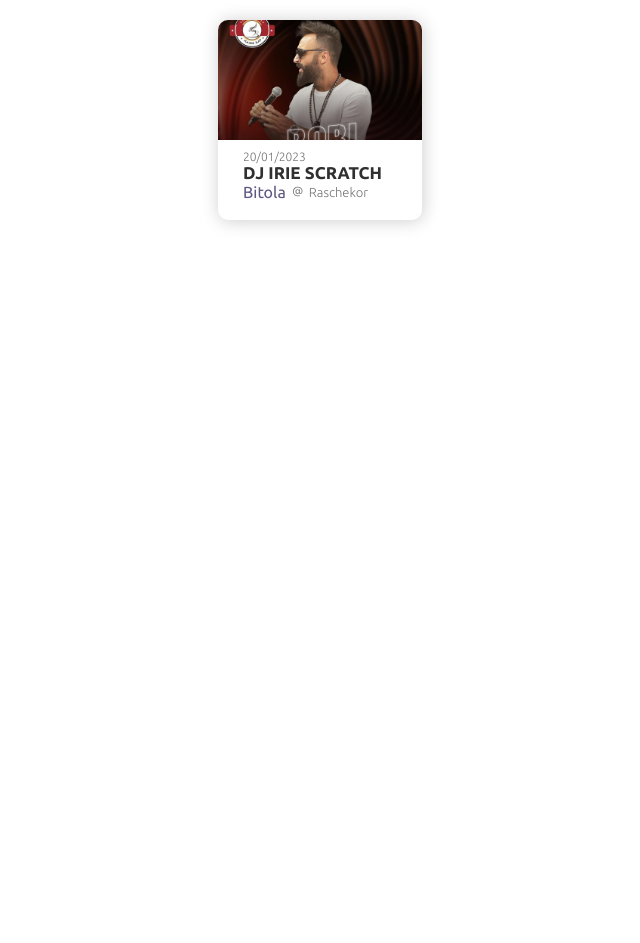
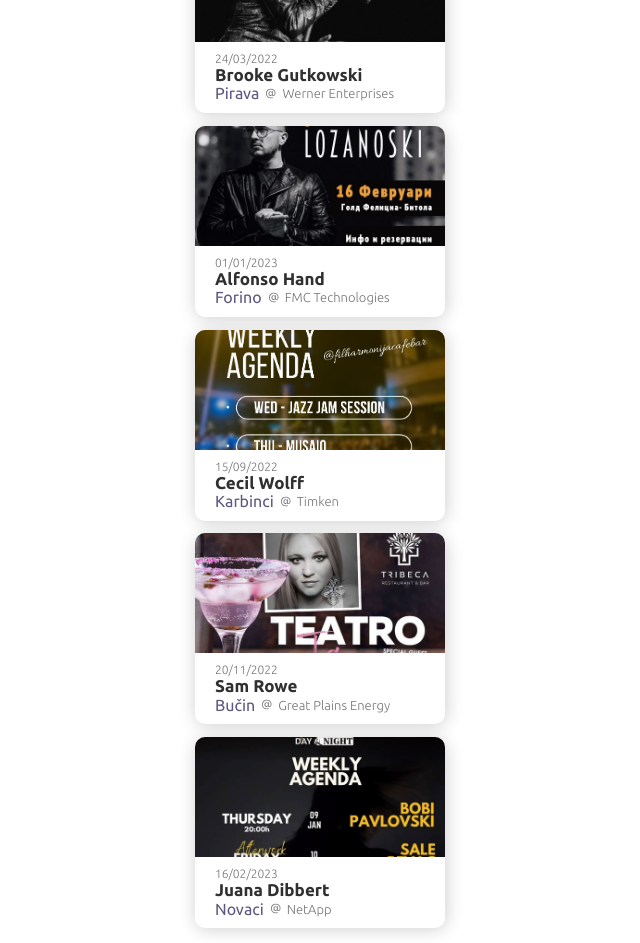
Before and after one commit to petark7/tajmaut, a React (Create React App) app: page /schedule in a window 1280 px wide. Shown: the part 280-1223 px from the top of the page, without its empty margins (320-960 px from the left). Before the commit the page ends 800 px from the top, so only its background shows below. Built offline with nearby package versions, Linux system fonts and the light colour scheme.

Commit message:
Implement event list
*has a bug on displaying - events.css -> img {margin-top}

```diff
--- a/src/components/Event.jsx
+++ b/src/components/Event.jsx
@@ -1,21 +1,22 @@
 import "./css/Event.css"
 
-export default function Event () {
+export default function Event (props) {
     return (
         <div className="mainContainer">
         <div className = "event_card">
-              <img src={require('../data/images/events/event_01.jpg')}/>
+            <h1></h1>
+              <img src={require(`../data/images/events/${props.image}`)}/>
                   <div className="content">
-                      <h4 className="event_date">20/01/2023</h4>
-                      <h1 className="event_name">DJ IRIE SCRATCH</h1>
+                      <h4 className="event_date">{props.date}</h4>
+                      <h1 className="event_name">{props.name}</h1>
                           <div className = "location">
-                              <h3 className = "event_city">Bitola</h3>
+                              <h3 className = "event_city">{props.city}</h3>
                               <svg width="19" height="19" viewBox="0 0 16 16" fill="none"
                               xmlns="http://www.w3.org/2000/svg">
                               <path d="M8 7.52786C8 5.44757 6.38329 4 4.05897 4C1.65111 4 0 5.62493 0 7.9976C0 10.447 1.60688 12 4.14251 12C4.76167 12 5.35627 11.9137 5.79853 11.7651V11.1612C5.48894 11.3002 4.82555 11.3913 4.15233 11.3913C2.04914 11.3913 0.692875 10.0731 0.692875 8.02636C0.692875 6.03235 2.07371 4.60395 3.99509 4.60395C5.96069 4.60395 7.30713 5.7879 7.30713 7.51827C7.30713 8.69742 6.90909 9.45956 6.28993 9.45956C5.93612 9.45956 5.73464 9.26303 5.73464 8.9275V6.11384H4.99263V6.69862H4.914C4.72236 6.28161 4.2801 6.02277 3.76413 6.02277C2.75676 6.02277 2.05405 6.83763 2.05405 8.0024C2.05405 9.21989 2.74201 10.0395 3.76413 10.0395C4.33907 10.0395 4.78133 9.76633 4.99263 9.27741H5.07125C5.13022 9.74715 5.5774 10.0827 6.15233 10.0827C7.28256 10.0827 8 9.09047 8 7.52786ZM2.84029 8.02157C2.84029 7.18274 3.2285 6.68424 3.88698 6.68424C4.55528 6.68424 4.9828 7.20192 4.9828 8.02157C4.9828 8.84122 4.55037 9.36369 3.87715 9.36369C3.23342 9.36369 2.84029 8.8556 2.84029 8.02157Z"
                               fill="#757575"/>
                               </svg>
-                              <h3 className="event_venue">Raschekor</h3>
+                              <h3 className="event_venue">{props.venue}</h3>
                       </div>
               </div>
         </div>
--- a/src/components/css/Event.css
+++ b/src/components/css/Event.css
@@ -12,23 +12,25 @@ body {
 .event_card {
    display: flex;
    flex-direction: column;
-   align-items: center;
-   width: 204px;
-   height: 200px;
+
+   width: 250px;
+   height: 100%;
     background: #FFFFFF;
     box-shadow: 1px 1px 18px rgba(0, 0, 0, 0.2);
     border-radius: 10px;
-
+    margin-bottom: 15px;
 }
 
 .content {
     margin-top: 10px;
-    margin-left: -15px;
+    margin-left: 20px;
+    margin-bottom: 10px;
 }
 
 img {
     width: 100%;
     height: 120px;
+    margin-top: -45px;
     object-fit:cover;
     object-position: 50% 20%;
     border-radius: 10px 10px 0px 0px;
--- a/src/data/mockdata.json
+++ b/src/data/mockdata.json
@@ -1,146 +1,62 @@
 [
     {
-        "name": "Katherine Rempel",
+        "id": 0,
+        "name": "Glenda Corwin",
+        "location": {
+            "city": "Blatec",
+            "venue": "Levi Strauss"
+        },
+        "poster_image": "event_01.jpg",
+        "date": "19/05/2022"
+    },
+    {
+        "id": 1,
+        "name": "Brooke Gutkowski",
+        "location": {
+            "city": "Pirava",
+            "venue": "Werner Enterprises"
+        },
+        "poster_image": "event_02.jpg",
+        "date": "24/03/2022"
+    },
+    {
+        "id": 2,
+        "name": "Alfonso Hand",
+        "location": {
+            "city": "Forino",
+            "venue": "FMC Technologies"
+        },
+        "poster_image": "event_03.jpg",
+        "date": "01/01/2023"
+    },
+    {
+        "id": 3,
+        "name": "Cecil Wolff",
+        "location": {
+            "city": "Karbinci",
+            "venue": "Timken"
+        },
+        "poster_image": "event_04.jpg",
+        "date": "15/09/2022"
+    },
+    {
+        "id": 4,
+        "name": "Sam Rowe",
+        "location": {
+            "city": "Bučin",
+            "venue": "Great Plains Energy"
+        },
+        "poster_image": "event_05.jpg",
+        "date": "20/11/2022"
+    },
+    {
+        "id": 5,
+        "name": "Juana Dibbert",
         "location": {
             "city": "Novaci",
-            "venue": "LKQ"
+            "venue": "NetApp"
         },
-        "poster_image": "event_01.jpg",
-        "date": "14/02/2023"
-    },
-    {
-        "name": "Jana Wisozk",
-        "location": {
-            "city": "Dobruševo",
-            "venue": "Darden Restaurants"
-        },
-        "poster_image": "event_02.jpg",
-        "date": "25/10/2022"
-    },
-    {
-        "name": "Carroll Bednar",
-        "location": {
-            "city": "Centar Župa",
-            "venue": "Praxair"
-        },
-        "poster_image": "event_03.jpg",
-        "date": "15/01/2023"
-    },
-    {
-        "name": "Rhonda Hodkiewicz",
-        "location": {
-            "city": "Sveti Nikole",
-            "venue": "Automatic Data Processing"
-        },
-        "poster_image": "event_04.jpg",
-        "date": "21/11/2022"
-    },
-    {
-        "name": "Maureen Abshire",
-        "location": {
-            "city": "Vraneštica",
-            "venue": "Textron"
-        },
-        "poster_image": "event_05.jpg",
-        "date": "04/11/2022"
-    },
-    {
-        "name": "Hannah Morar",
-        "location": {
-            "city": "Otlja",
-            "venue": "Affiliated Managers Group"
-        },
-        "poster_image": "deposit_copying_account.mp4v",
-        "date": "06/06/2022"
-    },
-    {
-        "name": "Ismael Rogahn",
-        "location": {
-            "city": "Strimnica",
-            "venue": "Darden Restaurants"
-        },
-        "poster_image": "ram_port_tan.wav",
-        "date": "09/11/2022"
-    },
-    {
-        "name": "Angela Wyman",
-        "location": {
-            "city": "Grnčari",
-            "venue": "CACI International"
-        },
-        "poster_image": "mountains.png",
-        "date": "14/01/2023"
-    },
-    {
-        "name": "Gladys Hodkiewicz",
-        "location": {
-            "city": "Pršovce",
-            "venue": "Safeway"
-        },
-        "poster_image": "engage_central_programming.htm",
-        "date": "04/07/2022"
-    },
-    {
-        "name": "Jordan Balistreri",
-        "location": {
-            "city": "Kamenjane",
-            "venue": "Sonoco Products"
-        },
-        "poster_image": "cyan_borders.html",
-        "date": "09/09/2022"
-    },
-    {
-        "name": "Helen Fahey",
-        "location": {
-            "city": "Rusinovo",
-            "venue": "Hubbell"
-        },
-        "poster_image": "orchestration.png",
-        "date": "13/09/2022"
-    },
-    {
-        "name": "Eva Ziemann",
-        "location": {
-            "city": "Negotino",
-            "venue": "Newfield Exploration"
-        },
-        "poster_image": "bandwidth_fresh.gif",
-        "date": "25/09/2022"
-    },
-    {
-        "name": "Shirley Upton",
-        "location": {
-            "city": "Negotino",
-            "venue": "Graphic Packaging Holding"
-        },
-        "poster_image": "bleeding_edge.mpg4",
-        "date": "20/07/2022"
-    },
-    {
-        "name": "Max Cartwright",
-        "location": {
-            "city": "Ilovica",
-            "venue": "Pitney Bowes"
-        },
-        "poster_image": "withdrawal_transmit.mpg",
-        "date": "29/08/2022"
-    },
-    {
-        "name": "Guadalupe Thompson",
-        "location": {
-            "city": "Bistrica",
-            "venue": "Gap"
-        },
-        "poster_image": "port_conglomeration.gif",
-        "date": "23/12/2022"
-    },
-    {
-        "name": "Leigh Brekke",
-        "location": {
-            "city": "Mogila",
-            "venue": "Integrys Energy Group"
-        },
-        "poster_image": "ergonomic_berkshire_interfaces.mpeg",
-        "date": "26/07/2022"
+        "poster_image": "event_06.jpg",
+        "date": "16/02/2023"
     }
 ]
--- a/src/index.jsx
+++ b/src/index.jsx
@@ -6,8 +6,6 @@ import ErrorPage from "./routes/error-page";
 import Schedule from './routes/schedule';
 import Venues from './routes/venues';
 import Home from './routes/home.jsx';
-
-
 
 import {
   createBrowserRouter,
--- a/src/routes/schedule.jsx
+++ b/src/routes/schedule.jsx
@@ -1,10 +1,25 @@
 import "./css/schedule.css"
+import eventData from "../data/mockdata.json"
+
 import Event from "../components/Event.jsx"
 
 export default function Schedule () {
+    const events = eventData.map(event =>
+    {
+        return(<Event
+            key = {event.id}
+            name = {event.name}
+            city = {event.location.city}
+            venue = {event.location.venue}
+            image = {event.poster_image}
+            date = {event.date}
+            />)
+    })
     return (
         <div className="mainContainer">
-            <Event/>
+            <div className="cards-list">
+                {events}
+            </div>
         </div>
 
     )
```
